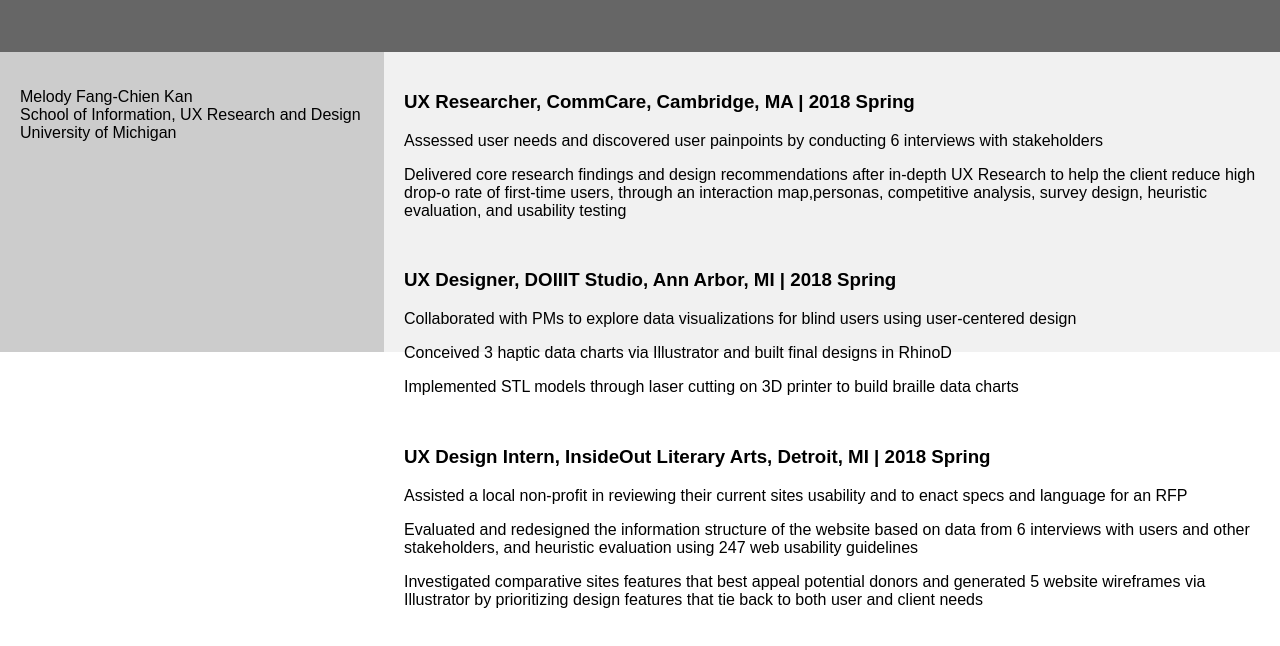
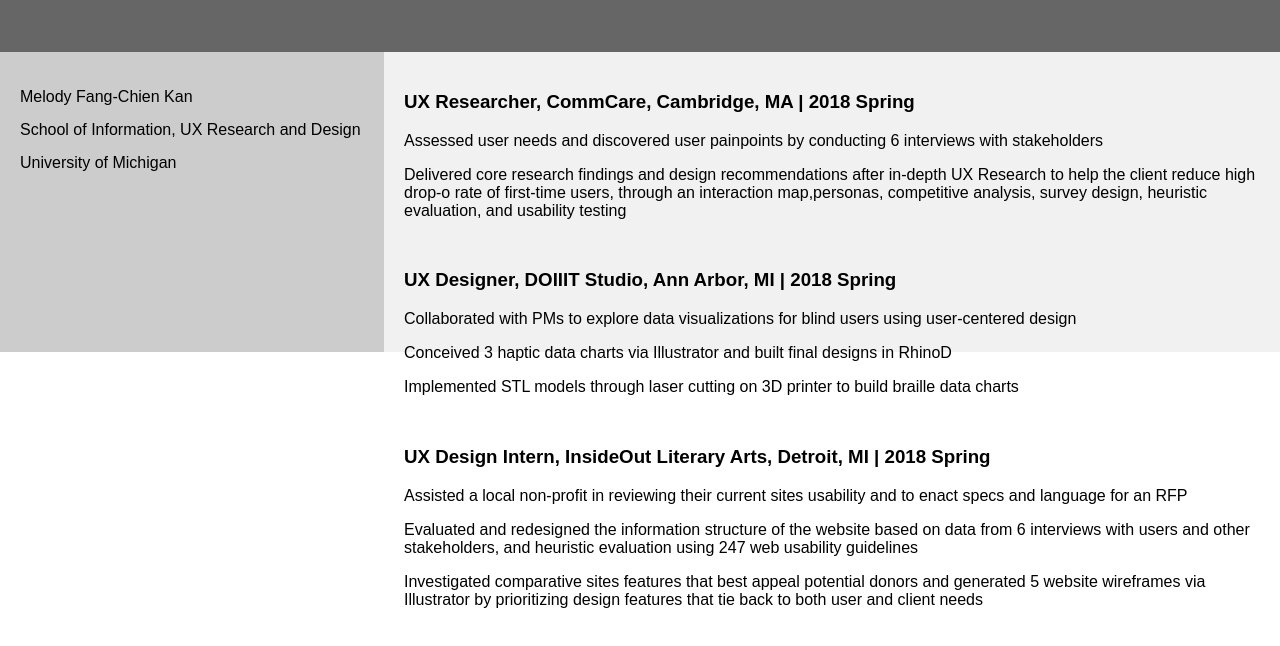
Before and after one commit to melodykan/Test, a plain HTML site: page resume.html in a window 1280 px wide. Shown: the part 204-850 px from the top of the page. Drawn offline with Linux system fonts and the light colour scheme.

Commit message:
resume commit

```diff
--- a/resume.html
+++ b/resume.html
@@ -13,7 +13,7 @@
   <a href="index.html">Home</a>
   <a href="aboutme.html">About Me</a>
   <a href="graphicdesign.html">Gaphic Design</a>
-  <a class = "active" href="resume.html">Resume</a>
+  <a class ="active" href="resume.html">Resume</a>
 </div>
 
 
@@ -26,7 +26,9 @@
   <nav>
     <ul>
       <li><a>Melody Fang-Chien Kan</a></li>
+      <div class="small_space"></div>
       <li><a>School of Information, UX Research and Design</a></li>
+      <div class="small_space"></div>
       <li><a>University of Michigan</a></li>
     </ul>
   </nav>
```
